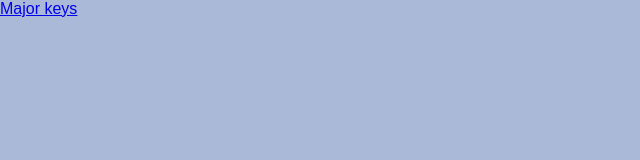
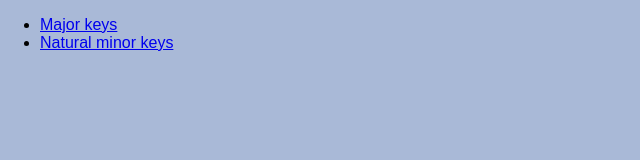
Before and after one commit to ITIS-Zuccante/music_theory_for_guitar, a plain HTML site: page index.html in a window 1280 px wide. Shown: the whole page, without its empty margins (0-640 px from the left). Drawn offline with nearby package versions, Linux system fonts and the light colour scheme; files that its build step writes are made by us from their sources.

Commit message:
Update index.html

```diff
--- a/index.html
+++ b/index.html
@@ -14,7 +14,10 @@
 <body>
 
 <div class="container">
-  <a href="https://itis-zuccante.github.io/music_theory_for_guitar/Circle_of_fifths/version_3/major_keys.html">Major keys</a>
+  <ul>
+    <li><a href="https://itis-zuccante.github.io/music_theory_for_guitar/Circle_of_fifths/version_3/major_keys.html">Major keys</a></li>
+    <li><a href="https://itis-zuccante.github.io/music_theory_for_guitar/Circle_of_fifths/version_3/natural_minor_keys.html">Natural minor keys</a></li>
+   </ul>
 </div>
 
 <script>
```
